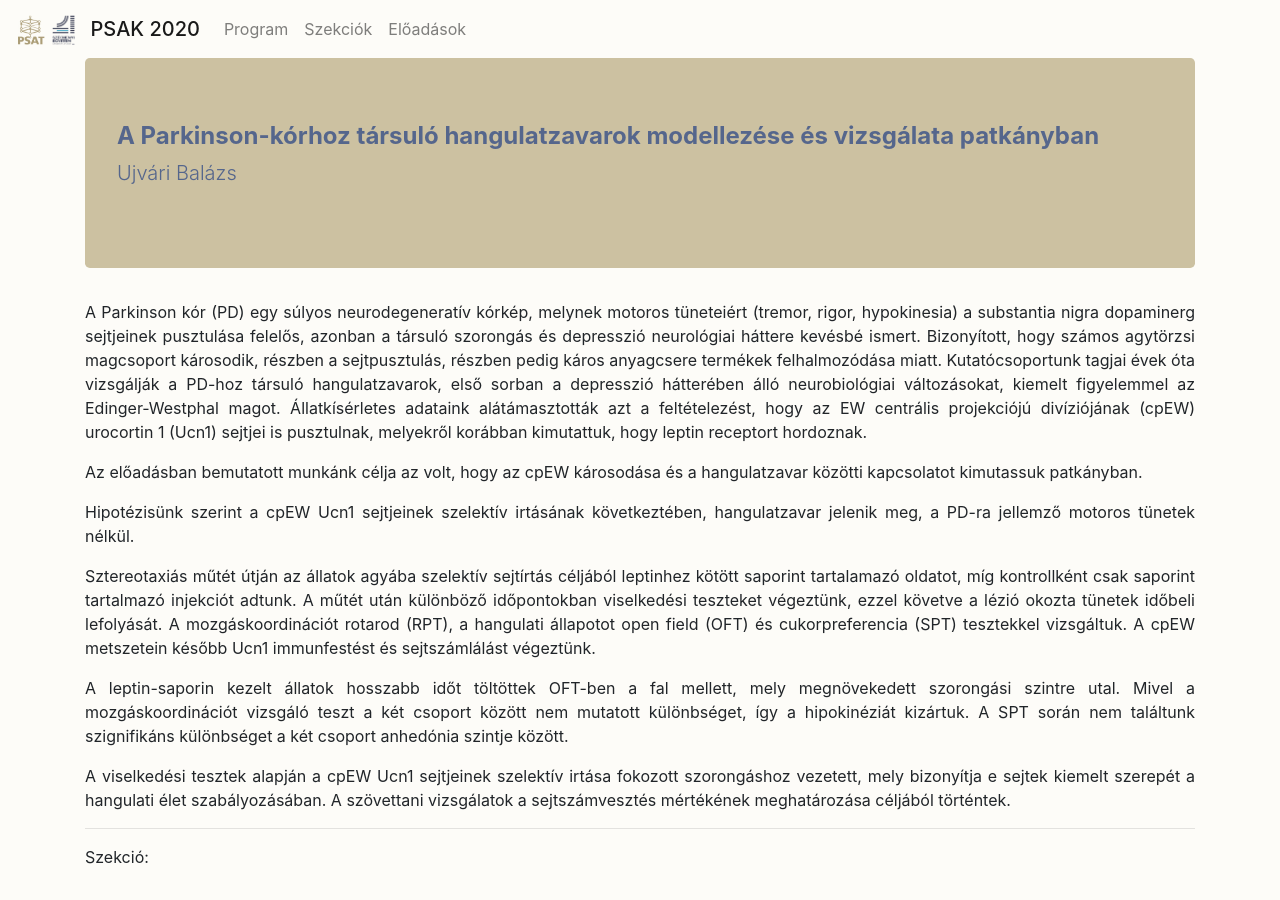
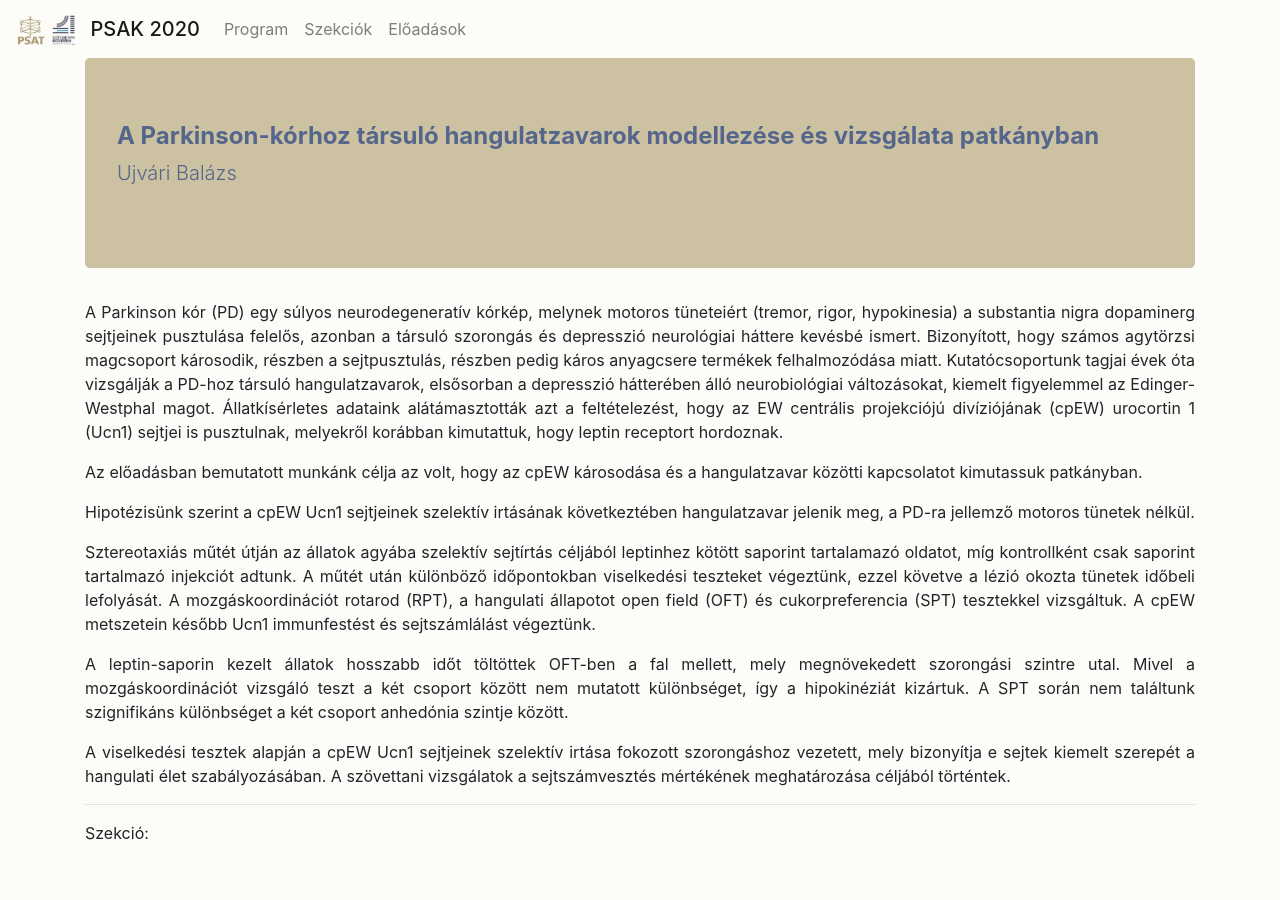
Before and after one commit to hegyhati/psak_2020, a Jekyll site: the page built from _presentations/Ujvari_Balazs.md, in a window 1280 px wide. Built offline with Jekyll 4.4.1, drawn with Linux system fonts in a browser that asks for light colours.

Commit message:
Update Ujvari_Balazs.md

```diff
--- a/_presentations/Ujvari_Balazs.md
+++ b/_presentations/Ujvari_Balazs.md
@@ -3,11 +3,11 @@
 title: "A Parkinson-kórhoz társuló hangulatzavarok modellezése és vizsgálata patkányban"
 ---
 
-A Parkinson kór (PD) egy súlyos neurodegeneratív kórkép, melynek motoros tüneteiért (tremor, rigor, hypokinesia) a substantia nigra dopaminerg sejtjeinek pusztulása felelős, azonban a társuló szorongás és depresszió neurológiai háttere kevésbé ismert. Bizonyított, hogy számos agytörzsi magcsoport károsodik, részben a sejtpusztulás, részben pedig káros anyagcsere termékek felhalmozódása miatt. Kutatócsoportunk tagjai évek óta vizsgálják a PD-hoz társuló hangulatzavarok, első sorban a depresszió hátterében álló neurobiológiai változásokat, kiemelt figyelemmel az Edinger-Westphal magot. Állatkísérletes adataink alátámasztották azt a feltételezést, hogy az EW centrális projekciójú divíziójának (cpEW) urocortin 1 (Ucn1) sejtjei is pusztulnak, melyekről korábban kimutattuk, hogy leptin receptort hordoznak.
+A Parkinson kór (PD) egy súlyos neurodegeneratív kórkép, melynek motoros tüneteiért (tremor, rigor, hypokinesia) a substantia nigra dopaminerg sejtjeinek pusztulása felelős, azonban a társuló szorongás és depresszió neurológiai háttere kevésbé ismert. Bizonyított, hogy számos agytörzsi magcsoport károsodik, részben a sejtpusztulás, részben pedig káros anyagcsere termékek felhalmozódása miatt. Kutatócsoportunk tagjai évek óta vizsgálják a PD-hoz társuló hangulatzavarok, elsősorban a depresszió hátterében álló neurobiológiai változásokat, kiemelt figyelemmel az Edinger-Westphal magot. Állatkísérletes adataink alátámasztották azt a feltételezést, hogy az EW centrális projekciójú divíziójának (cpEW) urocortin 1 (Ucn1) sejtjei is pusztulnak, melyekről korábban kimutattuk, hogy leptin receptort hordoznak.
 
 Az előadásban bemutatott munkánk célja az volt, hogy az cpEW károsodása és a hangulatzavar közötti kapcsolatot kimutassuk patkányban.
 
-Hipotézisünk szerint a cpEW Ucn1 sejtjeinek szelektív irtásának következtében, hangulatzavar jelenik meg, a PD-ra jellemző motoros tünetek nélkül.
+Hipotézisünk szerint a cpEW Ucn1 sejtjeinek szelektív irtásának következtében hangulatzavar jelenik meg, a PD-ra jellemző motoros tünetek nélkül.
 
 Sztereotaxiás műtét útján az állatok agyába szelektív sejtírtás céljából leptinhez kötött saporint tartalamazó oldatot, míg kontrollként csak saporint tartalmazó injekciót adtunk. A műtét után különböző időpontokban viselkedési teszteket végeztünk, ezzel követve a lézió okozta tünetek időbeli lefolyását. A mozgáskoordinációt rotarod (RPT), a hangulati állapotot open field (OFT) és cukorpreferencia (SPT) tesztekkel vizsgáltuk. A cpEW metszetein később Ucn1 immunfestést és sejtszámlálást végeztünk.
 
```
